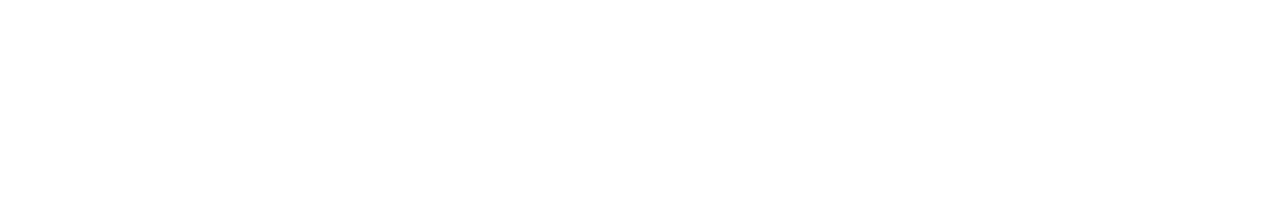
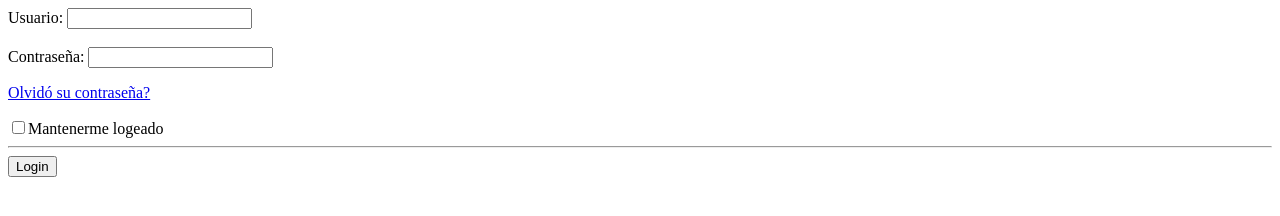
Before and after one commit to Gridoo/ITBANK, a plain HTML site: page login.html in a window 1280 px wide. Drawn offline with Linux system fonts and the light colour scheme.

Commit message:
Agrego estructura de login basica, habria que estilizar

```diff
--- a/login.html
+++ b/login.html
@@ -7,6 +7,23 @@
     <title>Document</title>
 </head>
 <body>
+    <div id="container">
+        <form>
+            <!-- Username -->
+            <label for="name">Usuario:</label>
+            <input type="name"><br>
+            <br>
+            <!-- Password -->
+            <label for="username">Contraseña:</label>
+            <input type="password">
+            <p><a href="#">Olvidó su contraseña?</a>
 
+            <div id="lower">
+                <input type="checkbox"><label class="check" for="checkbox">Mantenerme logeado</label>
+                <!-- Submit --><hr>
+                <input type="submit" value="Login">
+            </div>
+        </form>
+    </div>
 </body>
 </html>
```
